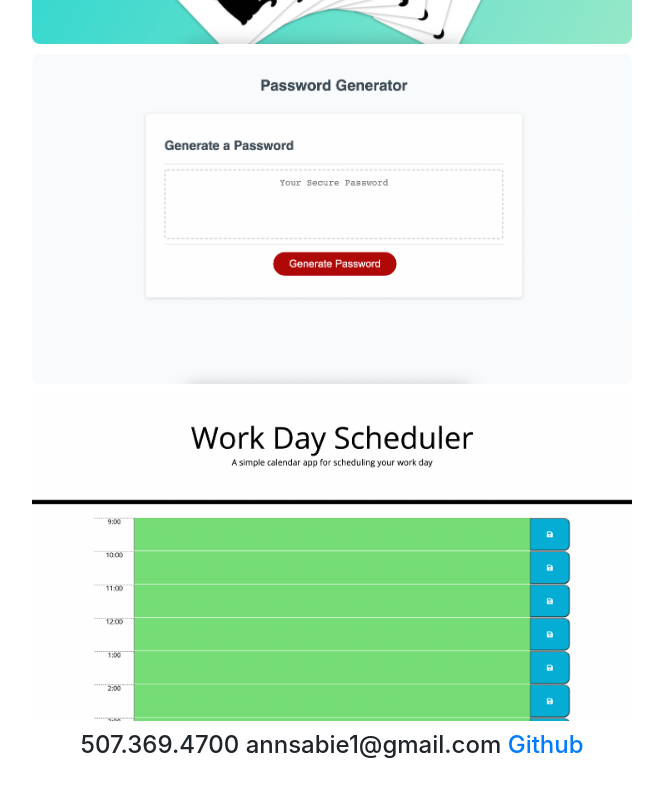
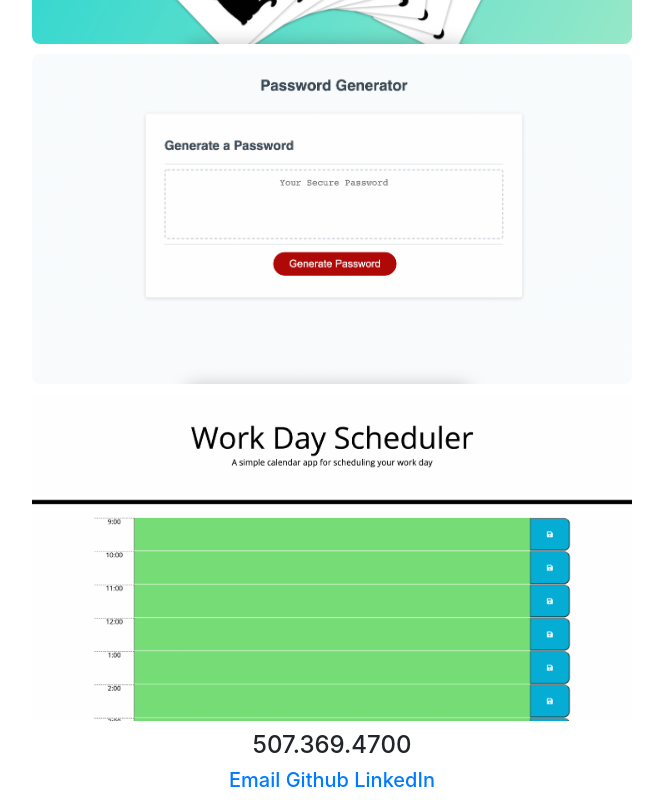
Before and after one commit to annsabie/portfolio, a React (Create React App) app: page / in a window 1280 px wide. Shown: the part 1068-1868 px from the top of the page, without its empty margins (308-971 px from the left). Before the commit the page ends 1836 px from the top, so only its background shows below. Built offline with nearby package versions, Linux system fonts and the light colour scheme.

Commit message:
added linkedin

```diff
--- a/src/components/Footer.js
+++ b/src/components/Footer.js
@@ -5,8 +5,9 @@ function Footer() {
   return (
     <footer id="footer">
     <h4>
-      507.369.4700 annsabie1@gmail.com <a href="https://github.com/annsabie">Github</a>
+      507.369.4700
     </h4>
+    <h5><a href="mailto:annsabie1@gmail.com">Email</a>  <a href="https://github.com/annsabie">Github</a> <a href="https://www.linkedin.com/in/annsabie/">LinkedIn</a></h5>
   </footer>
   );
 }
--- a/src/index.js
+++ b/src/index.js
@@ -11,7 +11,4 @@ ReactDOM.render(
   document.getElementById('root')
 );
 
-// If you want to start measuring performance in your app, pass a function
-// to log results (for example: reportWebVitals(console.log))
-// or send to an analytics endpoint. Learn more: https://bit.ly/CRA-vitals
 reportWebVitals();
--- a/src/styles/Footer.css
+++ b/src/styles/Footer.css
@@ -3,6 +3,6 @@
     padding: 100px;
 }
 
-h4 {
+h4, h5 {
     text-align: center;
 }
```
Also changed, not shown: 1 other file (tests, documents, lock files or other folders).
